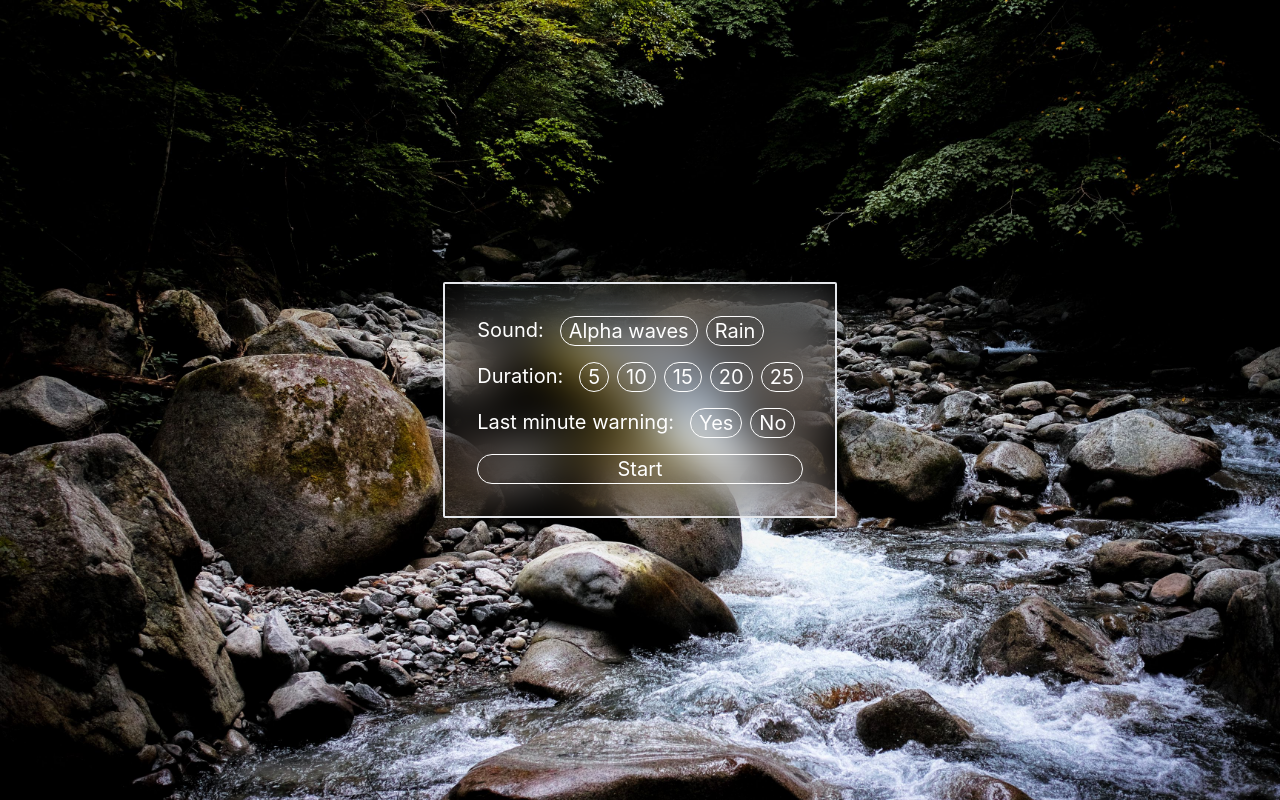
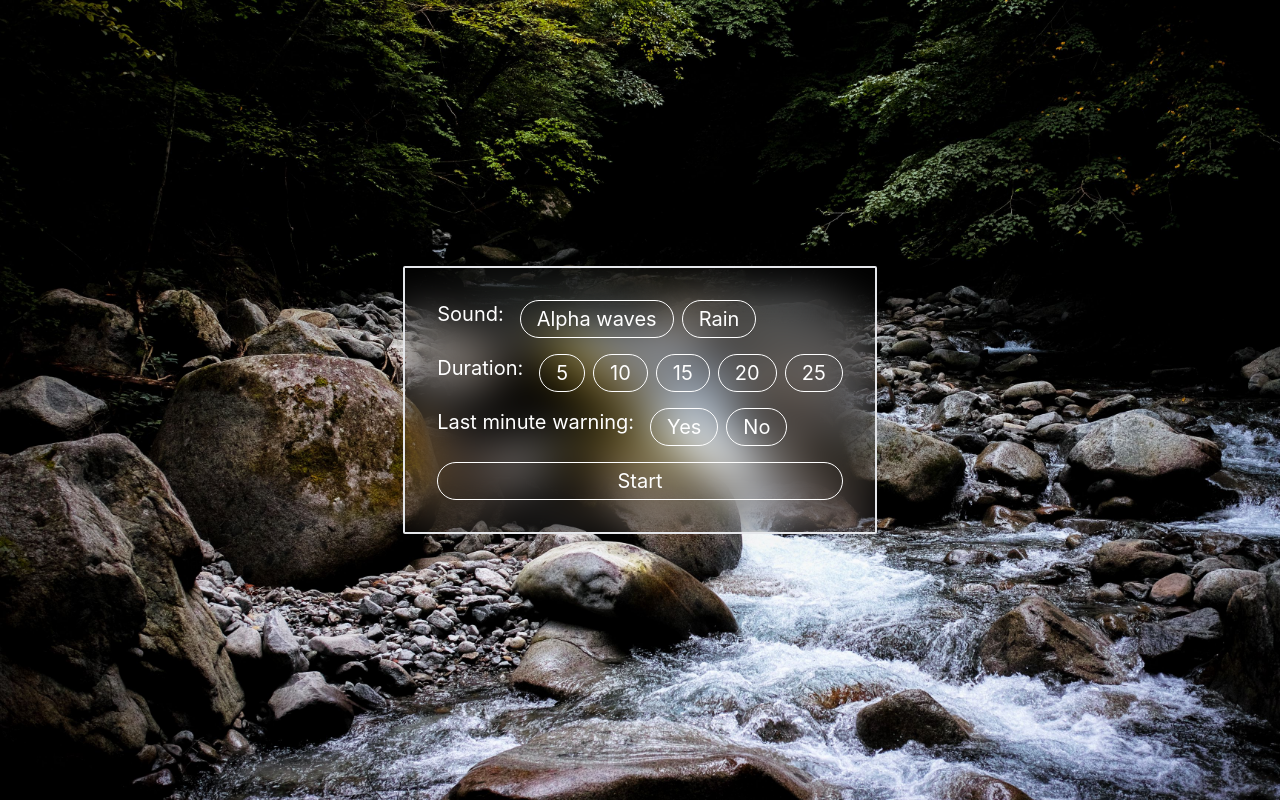
Before and after one commit to GretaRa/my-meditation-app, a React (Vite) app: page / in a window 1280 px wide. Built offline with nearby package versions, Linux system fonts and the light colour scheme.

Commit message:
Button sizing

```diff
--- a/src/components/Container.jsx
+++ b/src/components/Container.jsx
@@ -25,7 +25,7 @@ export default function Container() {
 				<SettingsPanel title={"Sound:"} items={sounds} />
 				<SettingsPanel title={"Duration:"} items={duration} />
 				<SettingsPanel title={"Last minute warning:"} items={lastMinute} />
-				<button className=" border border-white rounded-full px-2 hover:bg-zinc-500">Start</button>
+				<button className=" border border-white rounded-full px-2 py-1 hover:bg-zinc-500">Start</button>
 			</div>
 		</>
 	);
--- a/src/components/SettingsPanel.jsx
+++ b/src/components/SettingsPanel.jsx
@@ -5,7 +5,7 @@ export default function SettingsPanel({title, items}) {
 			<h2>{title}</h2>
 			<div className="flex gap-2">
 				{items.map((item) => (
-					<button key={item.id} className="border border-white rounded-full px-2 hover:bg-zinc-500 active:bg-zinc-500">{item.title}</button>
+					<button key={item.id} className="border border-white rounded-full px-4 py-1 hover:bg-zinc-500 active:bg-zinc-500">{item.title}</button>
 				))}
 			</div>
 		</div>
```
